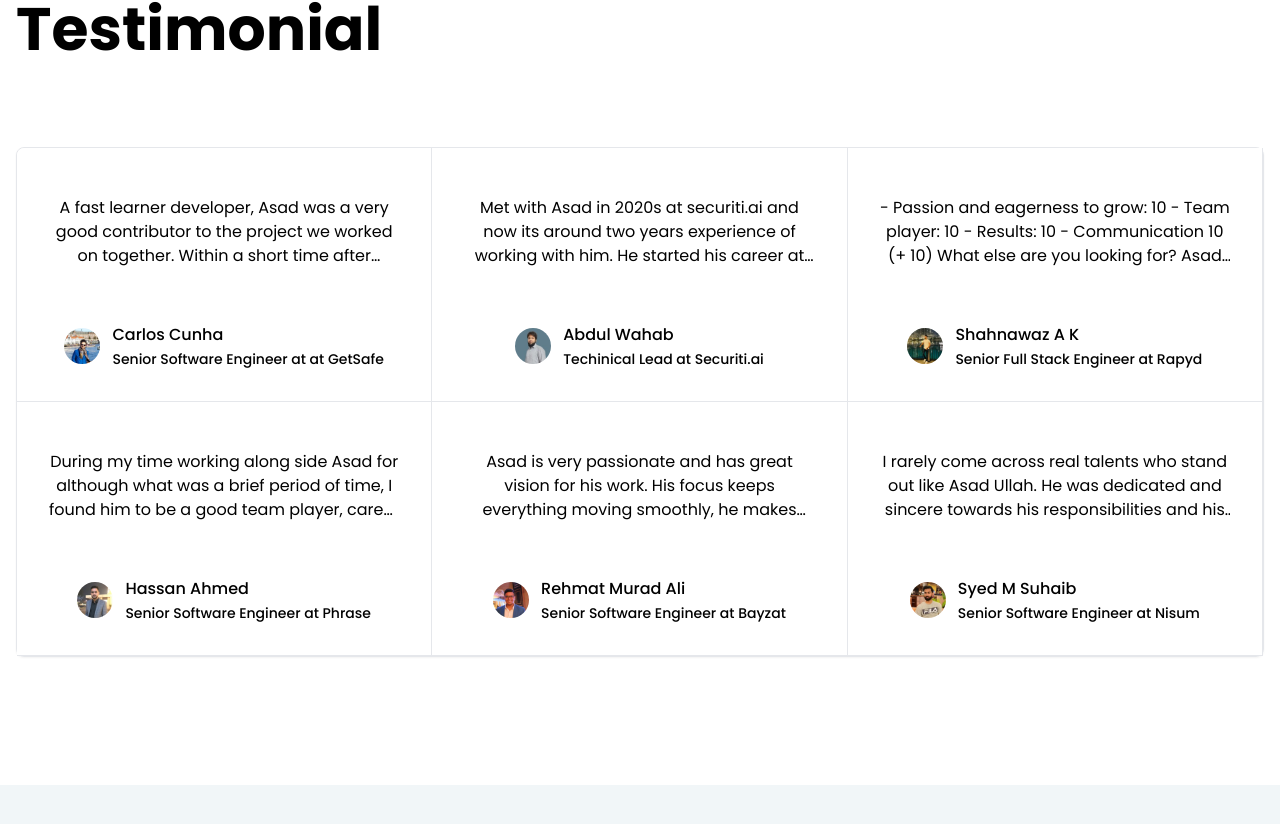
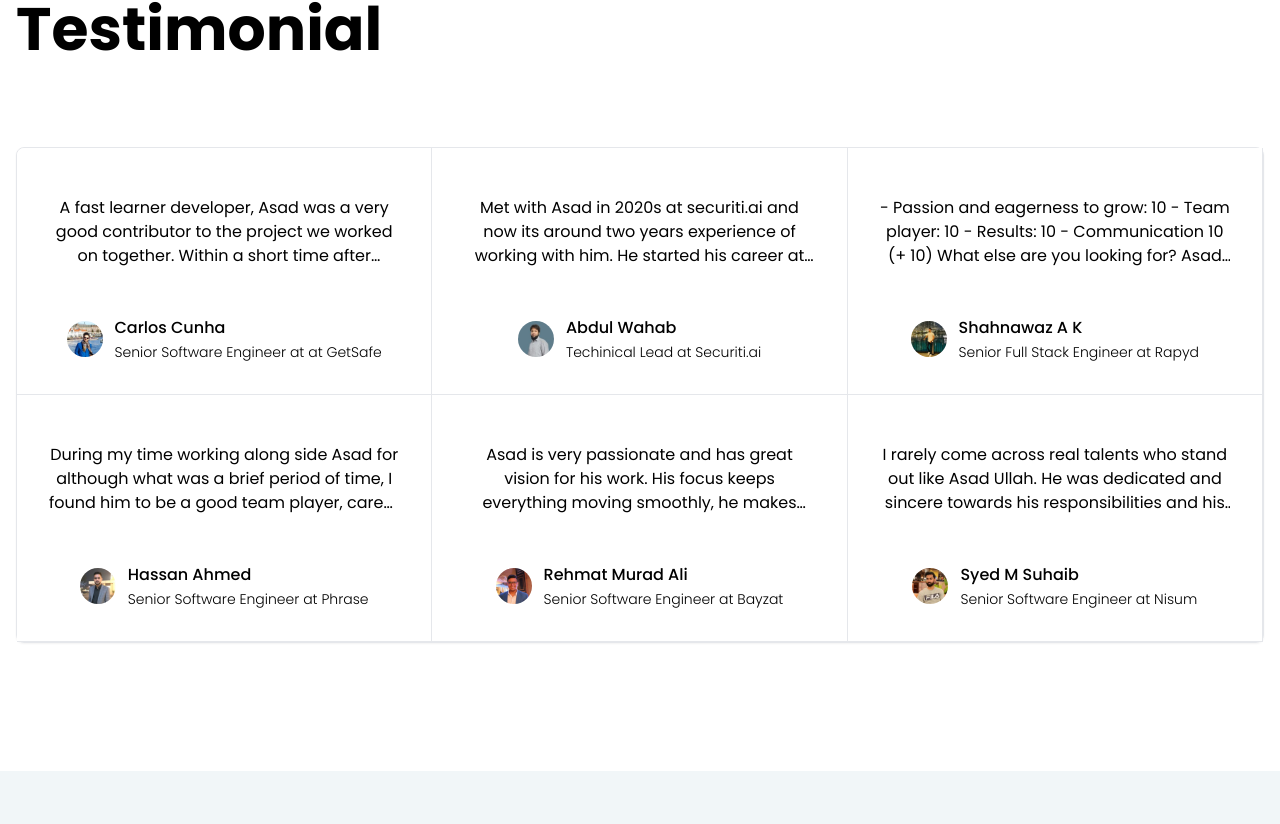
Before and after one commit to asadkhalid305/portfolio, a Next.js app: page /about in a window 1280 px wide. Shown: the part 4546-5370 px from the top of the page. Built offline with nearby package versions, Linux system fonts and the light colour scheme.

Commit message:
fix: testimonial tooltip for sm screen

```diff
--- a/src/app/about/components/general/t-card.tsx
+++ b/src/app/about/components/general/t-card.tsx
@@ -13,7 +13,7 @@ export default function TCard({ text, author }: TCardProps) {
     <figure className="flex flex-col items-center justify-center p-8 text-center bg-c-light border-b border-gray-200 rounded-t-lg md:rounded-t-none md:rounded-ss-lg md:border-e hover:bg-c-semiDark hover:shadow-2xl">
       <blockquote className="max-w-xl mx-auto mb-4 text-c-dark cursor-pointer lg:mb-8">
         <Tooltip text={text}>
-          <p className="my-4 line-clamp-3">{text}</p>
+          <p className="my-4 line-clamp-3 text-md font-normal">{text}</p>
         </Tooltip>
       </blockquote>
       <a href={link} target="_blank">
@@ -26,8 +26,8 @@ export default function TCard({ text, author }: TCardProps) {
             alt={alt}
           />
           <div className="space-y-0.5 font-medium text-left rtl:text-right ms-3">
-            <div>{name}</div>
-            <div className="text-sm text-c-dark">{job}</div>
+            <div className="text-md font-medium">{name}</div>
+            <div className="text-sm font-light">{job}</div>
           </div>
         </figcaption>
       </a>
--- a/src/app/about/components/general/tooltip.tsx
+++ b/src/app/about/components/general/tooltip.tsx
@@ -14,10 +14,10 @@ export default function Tooltip({ text, children }: TooltipProps) {
     <div
       onMouseEnter={() => setShowTooltip(true)}
       onMouseLeave={() => setShowTooltip(false)}
-      className="relative inline-block"
+      className="relative"
     >
       {showTooltip && (
-        <div className="absolute w-96 mb-2 p-4 text-left bottom-full left-1/2 bg-c-dark text-c-light rounded-md z-10transform -translate-x-1/2">
+        <div className="absolute w-96 mb-2 p-4 text-left bottom-full left-1/2 bg-c-dark text-c-light text-md text-normal rounded-md z-10transform -translate-x-1/2">
           {text}
         </div>
       )}
```
